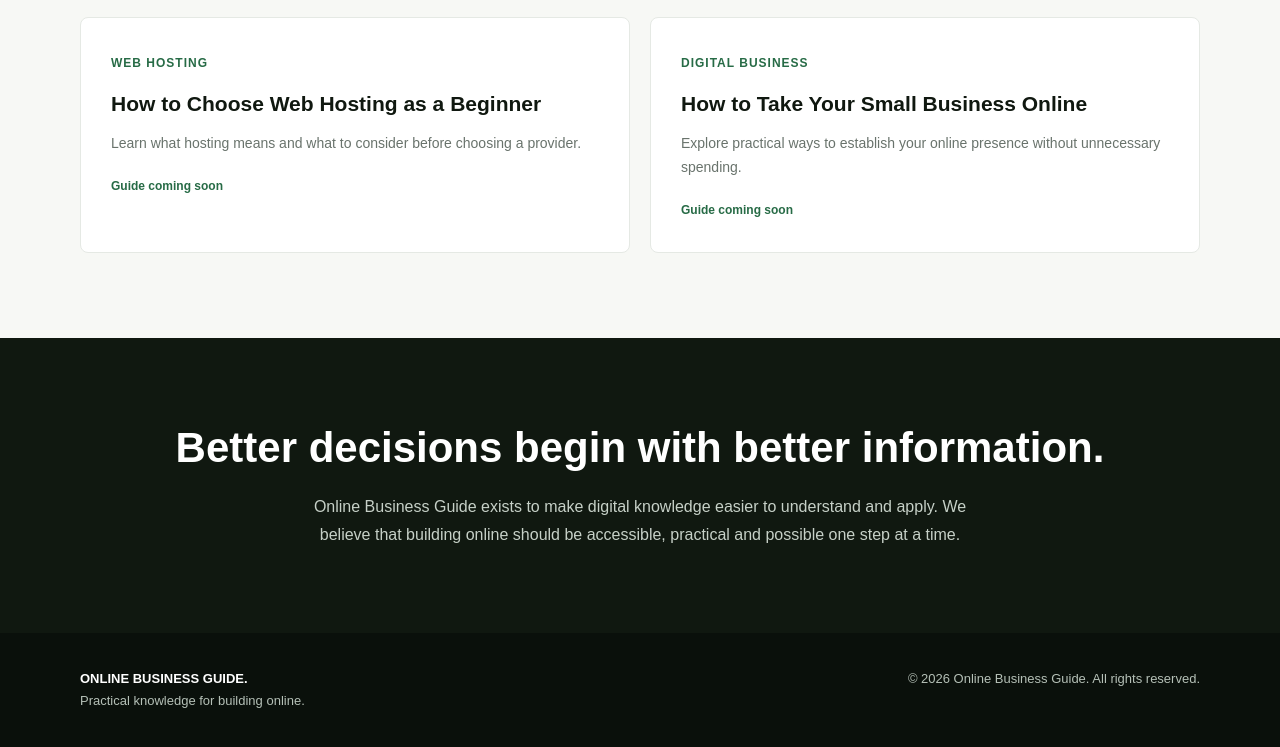
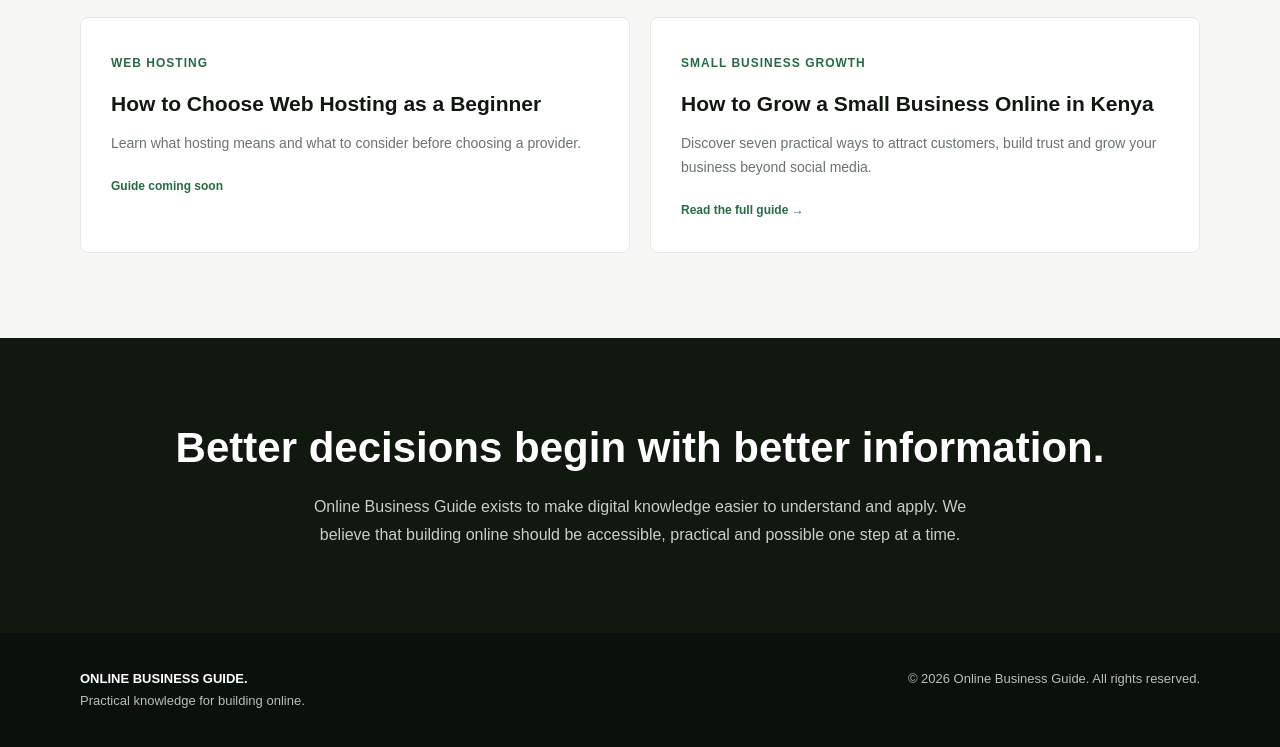
Before and after one commit to simonnjaaga43-lab/onlinebussinessguide, a plain HTML site: page index.html in a window 1280 px wide. Shown: the part 1944-2691 px from the top of the page. Drawn offline with Linux system fonts and the light colour scheme.

Commit message:
Update index.html

```diff
--- a/index.html
+++ b/index.html
@@ -522,16 +522,19 @@
             <span class="guide-status">Guide coming soon</span>
           </article>
 
+
 <article class="guide">
-            <span class="guide-label">Digital business</span>
+  <span class="guide-label">Small business growth</span>
   <h3>
-              How to Take Your Small Business Online
+    How to Grow a Small Business Online in Kenya
   </h3>
   <p>
-              Explore practical ways to establish your
-              online presence without unnecessary spending.
+    Discover seven practical ways to attract customers,
+    build trust and grow your business beyond social media.
   </p>
-            <span class="guide-status">Guide coming soon</span>
+  <a class="guide-status" href="/grow-small-business-online-kenya/">
+    Read the full guide →
+  </a>
 </article>
 
         </div>
```
Lines whose indentation alone changed are shown as unchanged.
